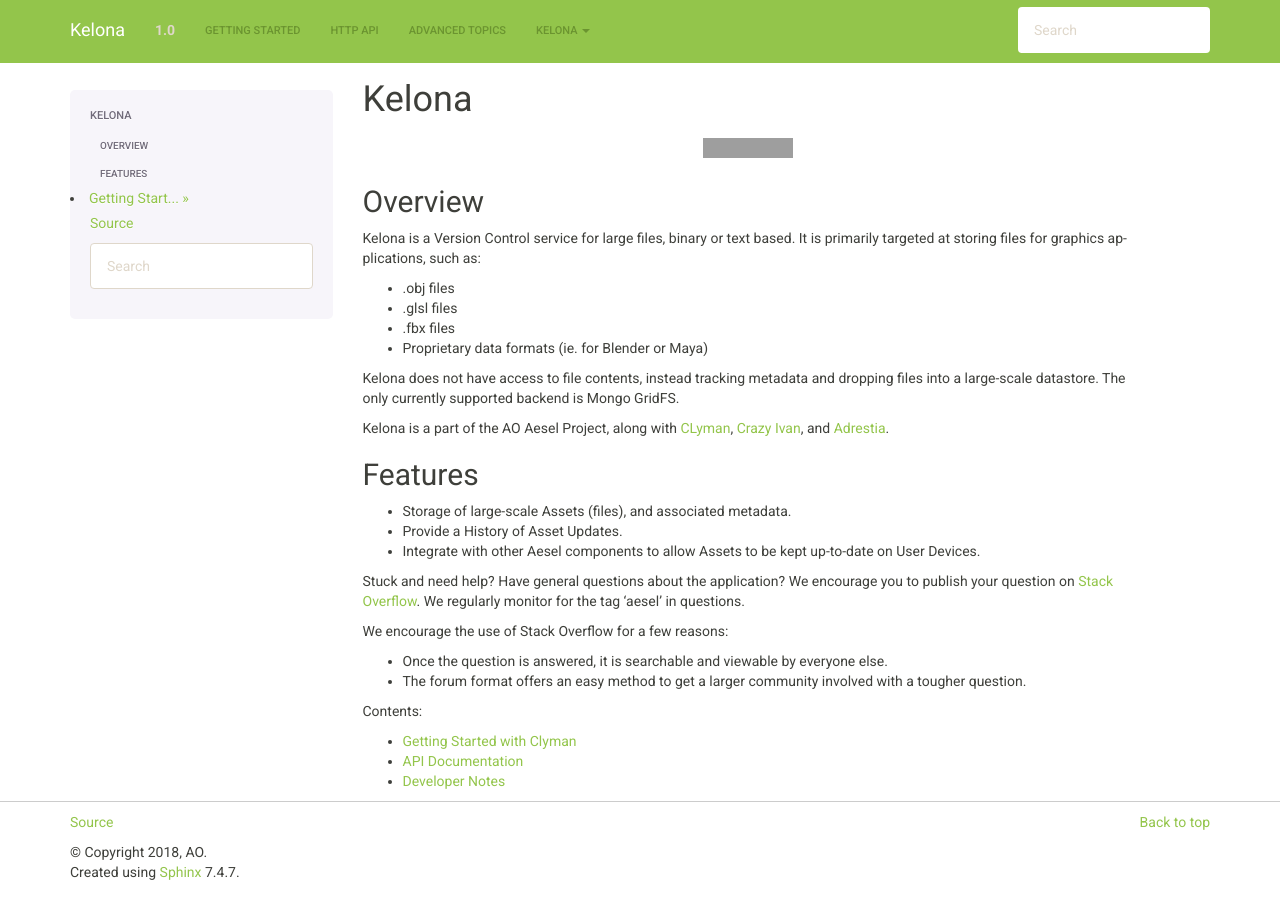
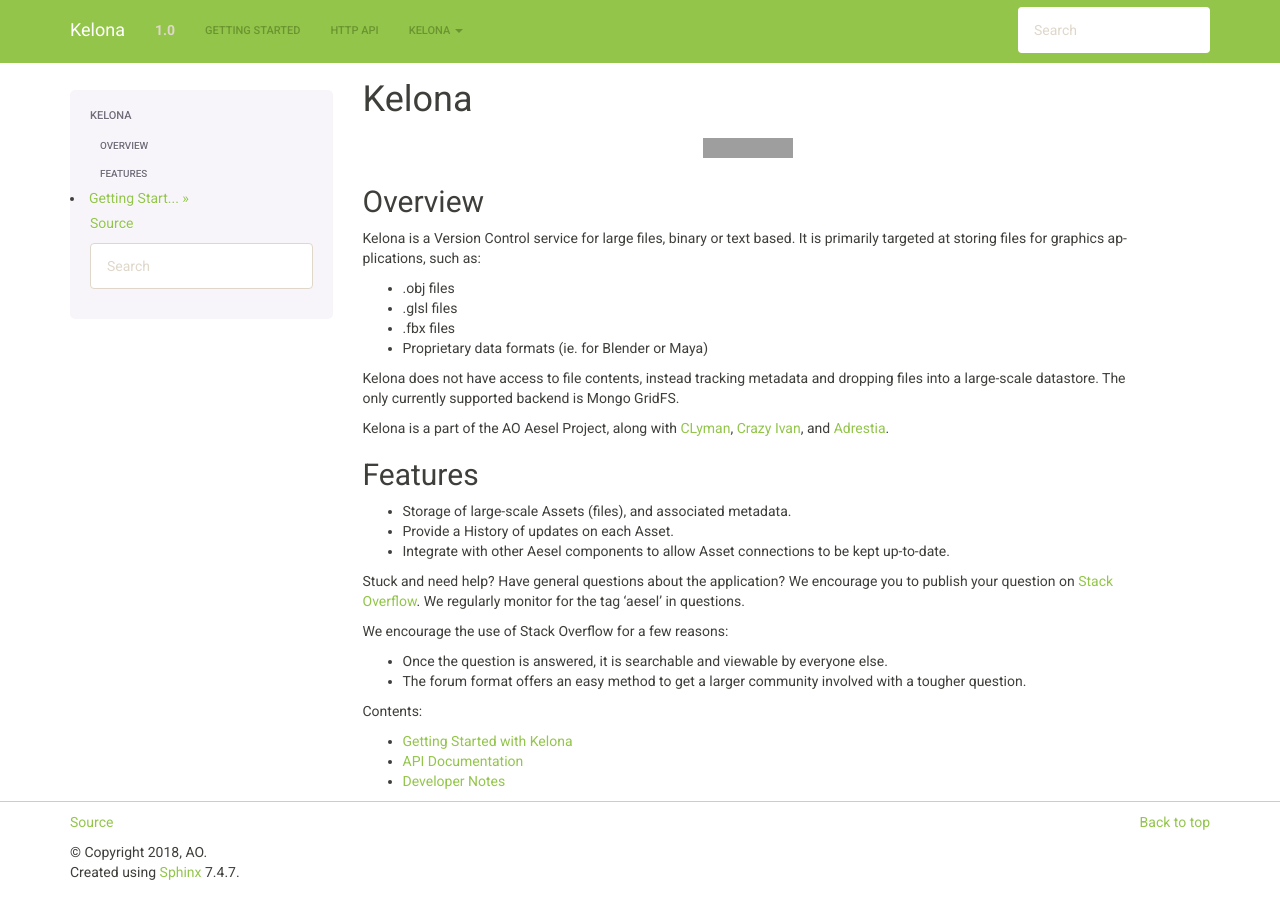
Before and after one commit to AO-StreetArt/Kelona, a Sphinx documentation site: the page built from docs/index.rst, in a window 1280 px wide. Built offline with Sphinx 7.4.7, drawn with Linux system fonts in a browser that asks for light colours; grey boxes are pictures that could not be loaded.

Commit message:
documentation cleanup

```diff
--- a/README.rst
+++ b/README.rst
@@ -27,8 +27,8 @@
 --------
 
 - Storage of large-scale Assets (files), and associated metadata.
-- Provide a History of Asset Updates.
-- Integrate with other Aesel components to allow Assets to be kept up-to-date on User Devices.
+- Provide a History of updates on each Asset.
+- Integrate with other Aesel components to allow Asset connections to be kept up-to-date.
 
 Stuck and need help?  Have general questions about the application?  We encourage you to publish your question
 on `Stack Overflow <https://stackoverflow.com>`__.  We regularly monitor for the tag 'aesel' in questions.
--- a/docs/conf.py
+++ b/docs/conf.py
@@ -127,7 +127,6 @@
     'navbar_links': [
         ("Getting Started", "pages/quickstart"),
         ("HTTP API", "pages/api"),
-        ("Advanced Topics", "pages/advanced_index"),
     ],
 
     # Render the next and previous page links in navbar. (Default: true)
--- a/docs/pages/quickstart.rst
+++ b/docs/pages/quickstart.rst
@@ -1,7 +1,7 @@
 .. _quickstart:
 
-Getting Started with Clyman
-==============================
+Getting Started with Kelona
+===========================
 
 :ref:`Go Home <index>`
 
@@ -17,7 +17,7 @@
 
    docker-compose up
 
-Once the services have started, test them by hitting Clyman's healthcheck endpoint:
+Once the services have started, test them by hitting Kelona's healthcheck endpoint:
 
 .. code-block:: bash
 
```
